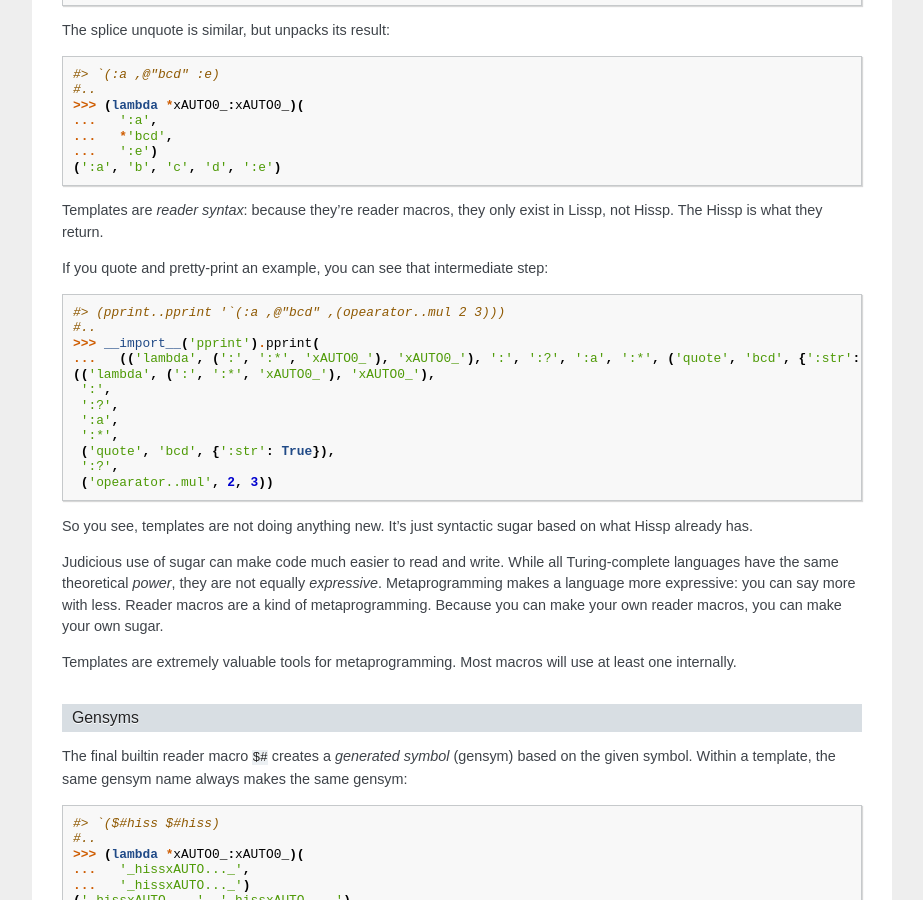
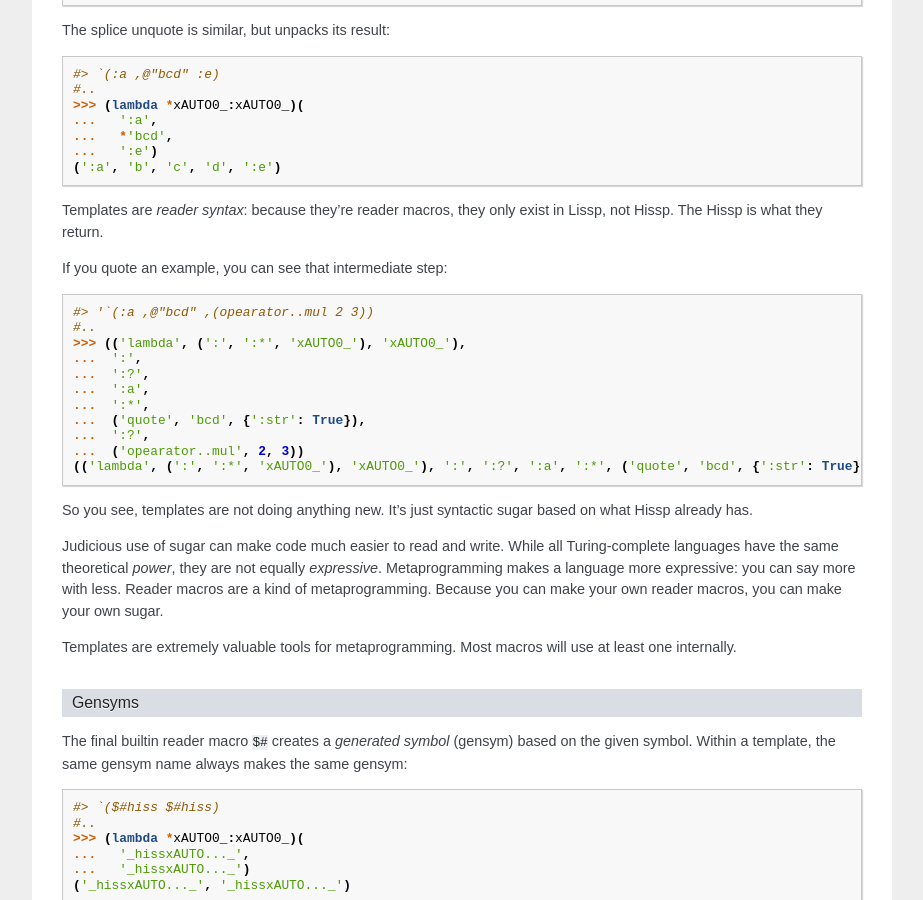
Before and after one commit to gilch/hissp, a Sphinx documentation site: the page built from docs/tutorial.rst, in a window 1280 px wide and 900 px high, scrolled down 11085 px. Shown: the whole window, without its empty margins (268-1191 px from the left). Built offline with Sphinx 7.4.7, drawn with Linux system fonts in a browser that asks for light colours.

Commit message:
Pretty-print collection literals in compiled output
And bump required Python version to 3.8+

```diff
--- a/docs/tutorial.rst
+++ b/docs/tutorial.rst
@@ -724,20 +724,19 @@ The splice unquote is similar, but unpacks its result::
 Templates are *reader syntax*: because they're reader macros,
 they only exist in Lissp, not Hissp. The Hissp is what they return.
 
-If you quote and pretty-print an example, you can see that intermediate step::
+If you quote an example, you can see that intermediate step::
 
-    #> (pprint..pprint '`(:a ,@"bcd" ,(opearator..mul 2 3)))
+    #> '`(:a ,@"bcd" ,(opearator..mul 2 3))
     #..
-    >>> __import__('pprint').pprint(
-    ...   (('lambda', (':', ':*', 'xAUTO0_'), 'xAUTO0_'), ':', ':?', ':a', ':*', ('quote', 'bcd', {':str': True}), ':?', ('opearator..mul', 2, 3)))
-    (('lambda', (':', ':*', 'xAUTO0_'), 'xAUTO0_'),
-     ':',
-     ':?',
-     ':a',
-     ':*',
-     ('quote', 'bcd', {':str': True}),
-     ':?',
-     ('opearator..mul', 2, 3))
+    >>> (('lambda', (':', ':*', 'xAUTO0_'), 'xAUTO0_'),
+    ...  ':',
+    ...  ':?',
+    ...  ':a',
+    ...  ':*',
+    ...  ('quote', 'bcd', {':str': True}),
+    ...  ':?',
+    ...  ('opearator..mul', 2, 3))
+    (('lambda', (':', ':*', 'xAUTO0_'), 'xAUTO0_'), ':', ':?', ':a', ':*', ('quote', 'bcd', {':str': True}), ':?', ('opearator..mul', 2, 3))
 
 
 So you see, templates are not doing anything new.
--- a/setup.py
+++ b/setup.py
@@ -24,7 +24,6 @@ setuptools.setup(
         "Operating System :: POSIX",
         "Operating System :: Unix",
         "Programming Language :: Python :: 3",
-        "Programming Language :: Python :: 3.7",
         "Programming Language :: Python :: 3.8",
         "Topic :: Software Development",
         "Topic :: Software Development :: Code Generators",
@@ -34,6 +33,6 @@ setuptools.setup(
     keywords="lisp macro metaprogramming compiler DSL AST transpiler emacs clojure scheme",
     packages=setuptools.find_packages("src"),
     package_dir={"": "src"},
-    python_requires=">=3.7",
+    python_requires=">=3.8",
     entry_points={"console_scripts": ["hissp=hissp.__main__:repl"]},
 )
```
Also changed, not shown: README.md (+9 -2 lines), 1 other file.
